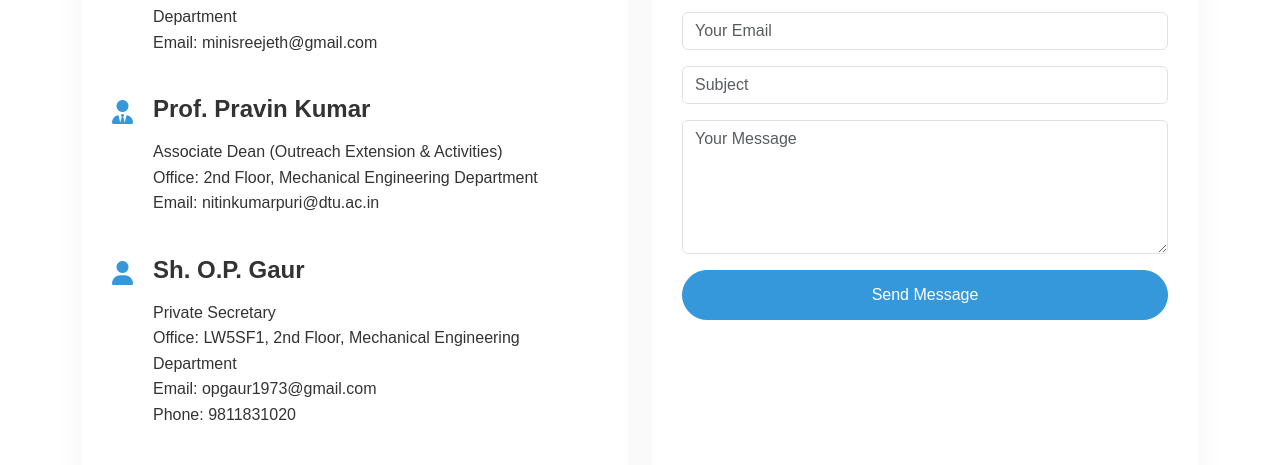
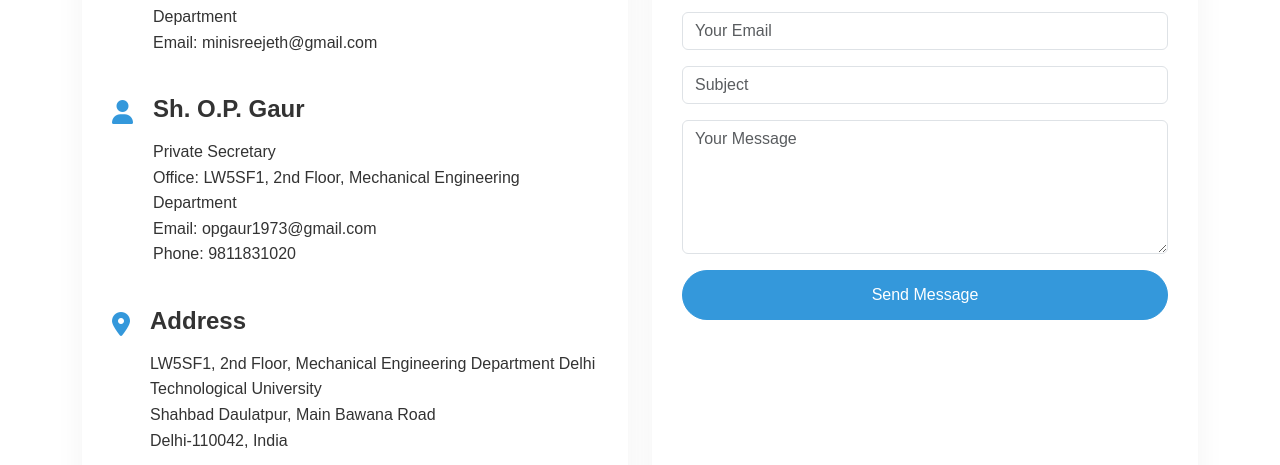
Before and after one commit to urvidev/DTU_extension, a plain HTML site: page index.html in a window 1280 px wide. Shown: the part 4499-4964 px from the top of the page. Drawn offline with nearby package versions, Linux system fonts and the light colour scheme; no server answers.

Commit message:
Remove contact block for Prof. Pravin Kumar

```diff
--- a/index.html
+++ b/index.html
@@ -284,15 +284,7 @@
                                 Email: minisreejeth@gmail.com</p>
                             </div>
                         </div>
-                        <div class="contact-item">
-                            <i class="fas fa-user-tie"></i>
-                            <div>
-                                <h4>Prof. Pravin Kumar</h4>
-                                <p>Associate Dean (Outreach Extension & Activities)<br>
-                                Office: 2nd Floor, Mechanical Engineering Department<br>
-                                Email: nitinkumarpuri@dtu.ac.in</p>
-                            </div>
-                        </div>
+                        <!-- Removed contact: Prof. Pravin Kumar -->
                         <div class="contact-item">
                             <i class="fas fa-user"></i>
                             <div>
```
